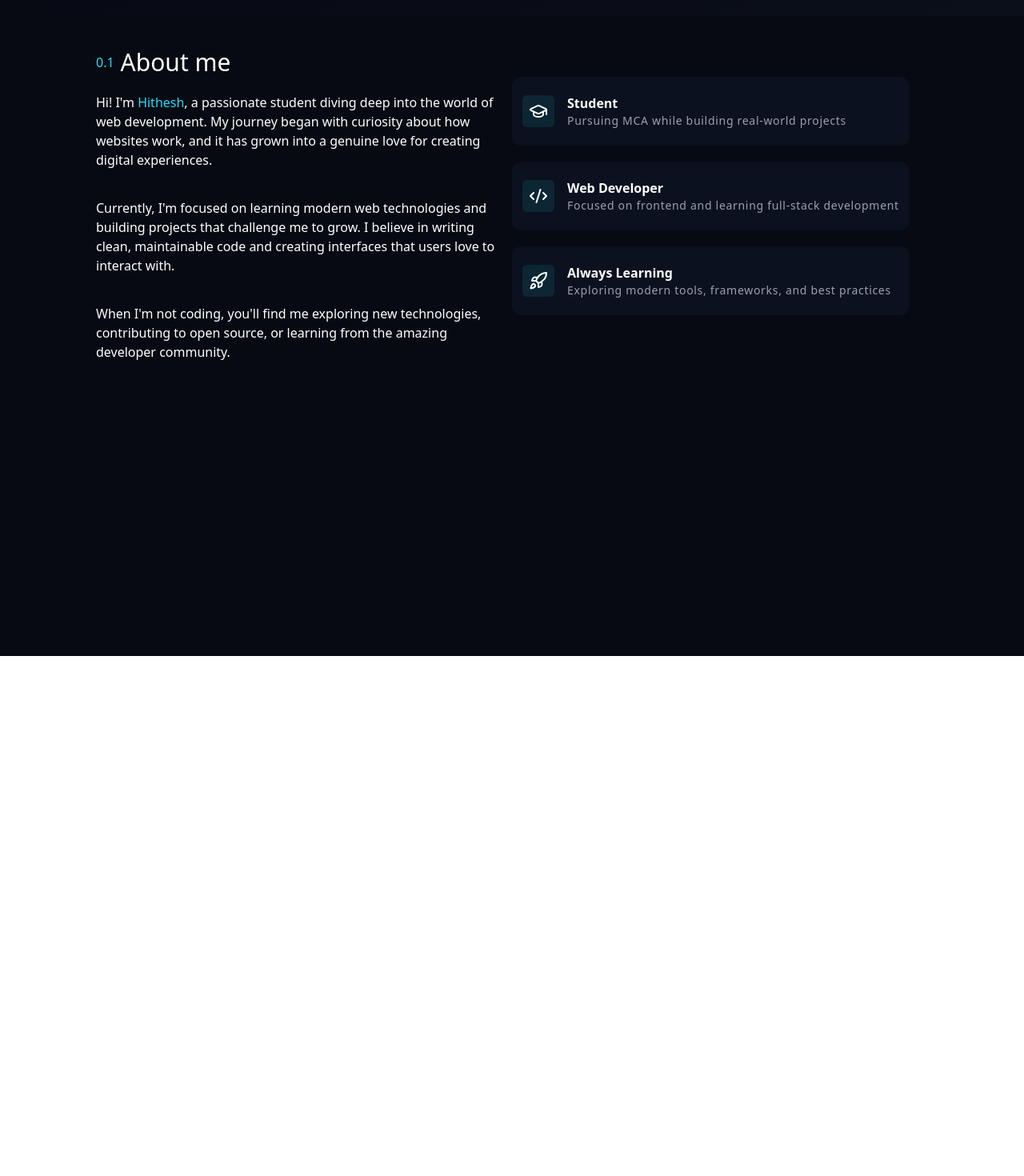
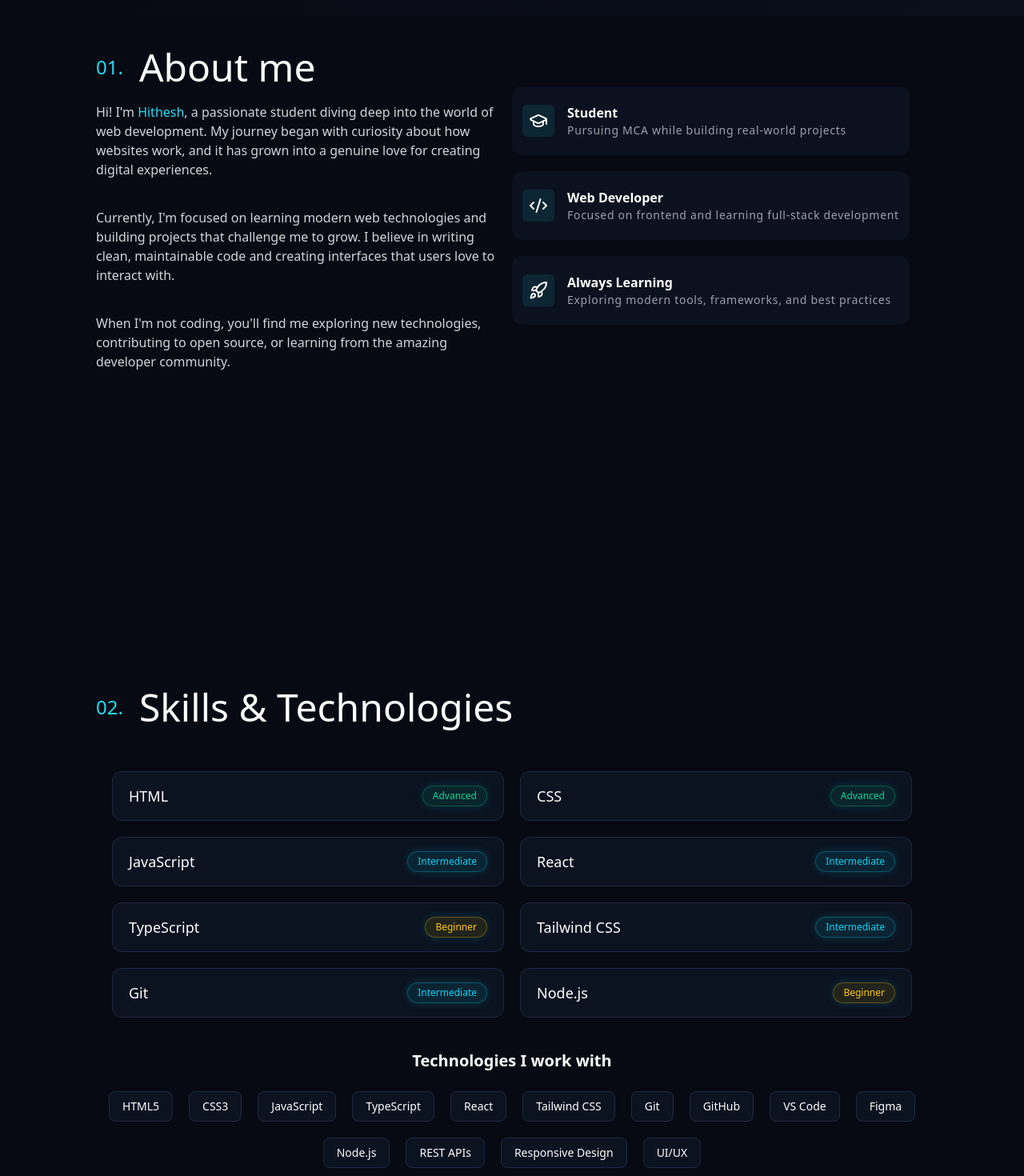
Before and after one commit to Hitheshamin24/Portpolio, a React (Vite) app: page / in a window 1280 px wide. Shown: the part 780-2250 px from the top of the page at 80% size. Before the commit the page ends 1600 px from the top, so only its background shows below. Built offline with nearby package versions, Linux system fonts and the light colour scheme.

Commit message:
added skill page

```diff
--- a/index.html
+++ b/index.html
@@ -4,7 +4,7 @@
     <meta charset="UTF-8" />
     <link rel="icon" type="image/image" href="/logo.png" />
     <meta name="viewport" content="width=device-width, initial-scale=1.0" />
-    <title>portpolio</title>
+    <title>Portfolio</title>
   </head>
   <body>
     <div id="root"></div>
--- a/src/components/About.jsx
+++ b/src/components/About.jsx
@@ -19,17 +19,19 @@ const About = () => {
     },
   ];
 
+
+
   return (
     <div
-      className="text-white min-h-screen py-10 px-25 scroll-mt-15 "
+      className="text-white min-h-screen py-10 px-25 scroll-mt-14 "
       id="about"
     >
-      <div className="flex gap-2 items-center ml-5">
-        <span className="text-[#23ddf6] ">0.1</span>
-        <h1 className="text-3xl font-medium ">About me</h1>
+      <div className=" flex gap-2 items-center ml-5">
+        <span className="text-[#23ddf6] text-2xl">01.</span>
+        <h1 className="ml-3 text-5xl font-medium ">About me</h1>
       </div>
       <div className="flex flex-col md:flex-row">
-        <div className=" md:w-1/2 p-3 flex flex-col gap-5 text-md">
+        <div className=" md:w-1/2 p-3 flex flex-col gap-5 text-md text-gray-300">
           <p className=" p-2 rounded-lg ">
             Hi! I'm <span className="text-[#23ddf6]">Hithesh</span>, a
             passionate student diving deep into the world of web development. My
@@ -53,7 +55,8 @@ const About = () => {
             return (
               <div
                 key={index}
-                className="group flex items-center gap-4 bg-[#0b111e] px-3 py-5 rounded-xl border border-transparent hover:border-[#23ddf6] hover:drop-shadow-2xl hover:scale-103 transition-all duration-200 ease-in-out cursor-pointer"
+                className="group flex items-center gap-4 bg-[#0b111e] px-3 py-5 rounded-xl border border-transparent  hover:border-[#23ddf6]/70   hover:shadow-[0_0_20px_rgba(35,221,246,0.15)] hover:scale-103 transition-all duration-300 ease-in-out"
+
               >
                 <div className=" bg-[#23ddf6]/10 group-hover:bg-[#23ddf6] group-hover:text-[#070a13] p-2 rounded-md transition-all duration-200 ease-in-out text-">
                   <item.icon />
--- /dev/null
+++ b/src/components/Skills.jsx
@@ -0,0 +1,93 @@
+import { GraduationCap, CodeXml, Rocket } from "lucide-react";
+import React from "react";
+const About = () => {
+  const languages = [
+    { name: "HTML", level: "Advanced", category: "Frontend" },
+    { name: "CSS", level: "Advanced", category: "Frontend" },
+    { name: "JavaScript", level: "Intermediate", category: "Frontend" },
+    { name: "React", level: "Intermediate", category: "Frontend" },
+    { name: "TypeScript", level: "Beginner", category: "Frontend" },
+    { name: "Tailwind CSS", level: "Intermediate", category: "Frontend" },
+    { name: "Git", level: "Intermediate", category: "Tools" },
+    { name: "Node.js", level: "Beginner", category: "Backend" },
+  ];
+  const levelStyles = {
+    Beginner: {
+      text: "text-yellow-400",
+      bg: "bg-yellow-400/10 border border-yellow-400/30",
+    },
+    Intermediate: {
+      text: "text-cyan-400",
+      bg: "bg-cyan-400/10 border border-cyan-400/30",
+    },
+    Advanced: {
+      text: "text-emerald-400",
+      bg: "bg-emerald-400/10 border border-emerald-400/30",
+    },
+  };
+  const technologies = [
+    "HTML5",
+    "CSS3",
+    "JavaScript",
+    "TypeScript",
+    "React",
+    "Tailwind CSS",
+    "Git",
+    "GitHub",
+    "VS Code",
+    "Figma",
+    "Node.js",
+    "REST APIs",
+    "Responsive Design",
+    "UI/UX",
+  ];
+
+  return (
+    <div
+      className="text-white min-h-screen py-10 px-25 scroll-mt-16 "
+      id="skills"
+    >
+      <div className="flex gap-2 items-center ml-5">
+        <span className="text-[#23ddf6] text-2xl">02.</span>
+        <h1 className=" ml-3 text-5xl font-medium ">Skills & Technologies</h1>
+      </div>
+      <div className="px-10 mt-14 grid grid-cols-1 md:grid-cols-2 gap-5  w-full">
+        {languages.map((items, index) => {
+          const level = levelStyles[items.level];
+          return (
+            <div
+              key={index}
+              className="flex justify-between items-center  bg-[#0b1220] px-5 py-4 rounded-xl border border-[#1f2a44] hover:border-[#23ddf6]/70   hover:shadow-[0_0_20px_rgba(35,221,246,0.15)] hover:scale-103 transition-all duration-300 ease-in-out"
+            >
+              <h1 className="text-lg font-medium cursor-default">{items.name}</h1>
+              <span
+                className={`text-xs font-medium px-3 py-1 rounded-full ${level.bg} ${level.text}  shadow-[0_0_12px_rgba(0,255,255,0.15)]`}
+              >
+                {items.level}
+              </span>
+            </div>
+          );
+        })}
+      </div>
+      <div className="mt-10 ">
+        <h3 className="text-xl font-semibold mb-6 text-foreground text-center">
+          Technologies I work with
+        </h3>
+        <div className="flex gap-5 flex-wrap justify-center">
+          {technologies.map((tech, index) => {
+            return (
+              <div
+                className="px-4 py-2 bg-[#0b1220] border border-[#1f2a44] rounded-lg text-sm font-medium cursor-default hover:bg-[#10192d] hover:text-[#23ddf6] hover:border-[#23ddf6]/70   hover:shadow-[0_0_20px_rgba(35,221,246,0.15)] transition-all duration-300 ease-in-out"
+                key={index}
+              >
+                {tech}
+              </div>
+            );
+          })}
+        </div>
+      </div>
+    </div>
+  );
+};
+
+export default About;
--- a/src/pages/Home.jsx
+++ b/src/pages/Home.jsx
@@ -2,6 +2,7 @@ import React from 'react'
 import Navbar from '../components/Navbar'
 import Hero from '../components/Hero'
 import About from '../components/About'
+import Skill from "../components/Skills"
 const Home = () => {
   return (
     <div className='min-h-screen bg-[#070a13]'>
@@ -9,6 +10,7 @@ const Home = () => {
 <main>
     <Hero/>
     <About/>
+    <Skill/>
 </main>
     </div>
   )
```
